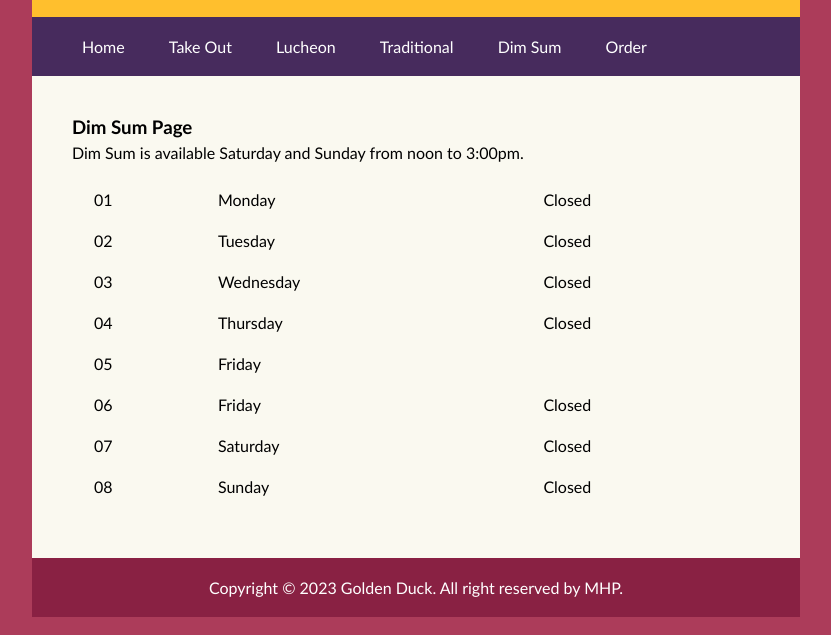
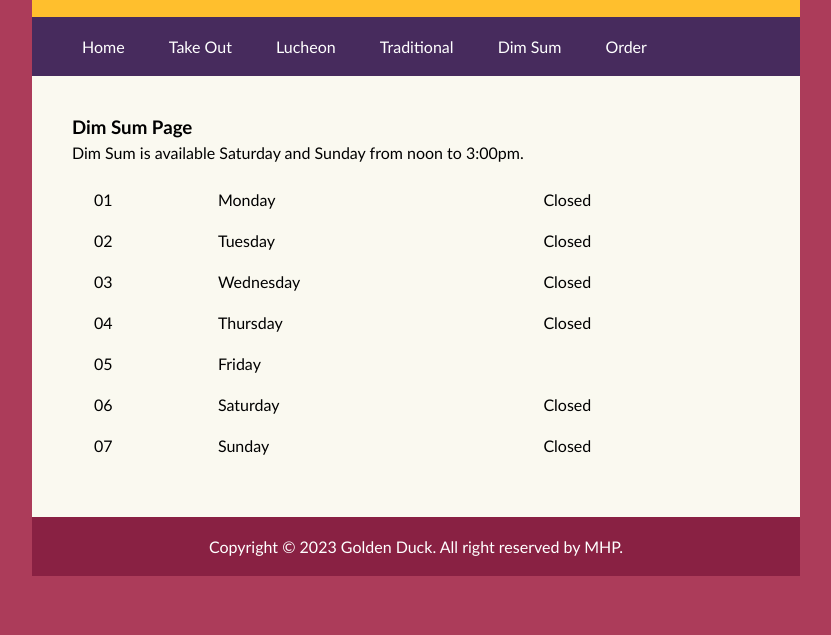
Before and after one commit to myathsupyae/Golden-Duck, a plain HTML site: page dimsum.html in a window 1280 px wide. Shown: the part 165-800 px from the top of the page, without its empty margins (224-1055 px from the left). Drawn offline with Linux system fonts and the light colour scheme.

Commit message:
Add files via upload

```diff
--- a/dimsum.html
+++ b/dimsum.html
@@ -53,18 +53,14 @@
                     <td>Friday</td>
                     <td></td>
                 </tr>
+
                 <tr>
                     <td>06</td>
-                    <td>Friday</td>
+                    <td>Saturday</td>
                     <td>Closed</td>
                 </tr>
                 <tr>
                     <td>07</td>
-                    <td>Saturday</td>
-                    <td>Closed</td>
-                </tr>
-                <tr>
-                    <td>08</td>
                     <td>Sunday</td>
                     <td>Closed</td>
                 </tr>
```
